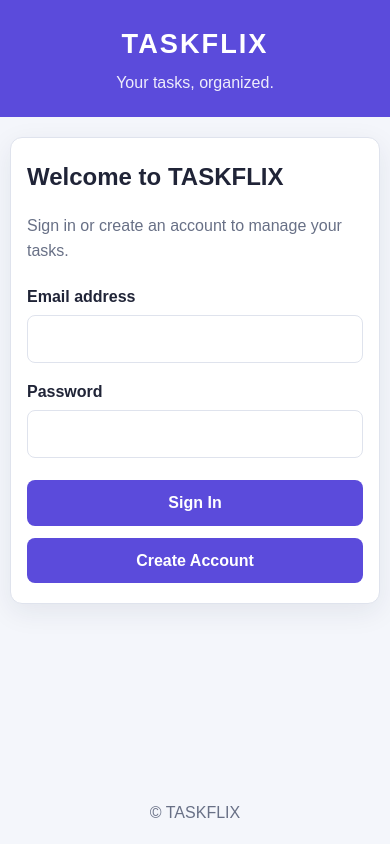
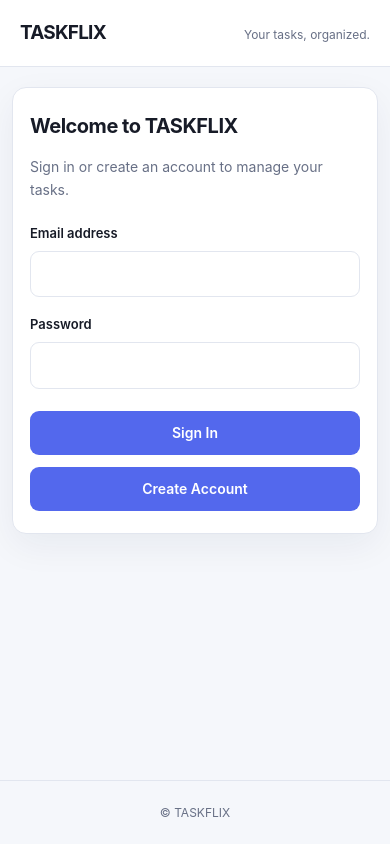
Before and after one commit to sameerirkal/Taskflix, a plain HTML site: page index.html in a window 390 px wide. Drawn offline with nearby package versions, Linux system fonts and the light colour scheme; a script that the page names is missing.

Commit message:
Refactor styles for theme support and layout adjustments
Updated styles for dark and light themes, improved layout, and adjusted component styles for better responsiveness.

```diff
--- a/style.css
+++ b/style.css
@@ -1,19 +1,84 @@
-/* =====================================
-   TASKFLIX — Main Stylesheet
-   ===================================== */
+/* ==========================================
+   TASKFLIX — Modern SaaS Design System
+   Themes: Dark, Light, System
+   ========================================== */
 
 :root {
-    --color-primary: #5b4bdb;
-    --color-primary-hover: #4738c5;
-    --color-background: #f4f6fb;
-    --color-surface: #ffffff;
-    --color-text: #202437;
-    --color-muted: #687086;
-    --color-border: #dfe3ed;
-    --color-danger: #c62828;
-    --shadow-card: 0 8px 28px rgba(30, 35, 70, 0.08);
-    --radius-card: 16px;
+    color-scheme: dark;
+
+    --bg: #0b0d12;
+    --surface: #12151c;
+    --surface-hover: #191d27;
+    --input-bg: #0e1117;
+
+    --text: #f4f6fb;
+    --text-secondary: #969eae;
+
+    --border: #272c38;
+    --accent: #7c8cff;
+    --accent-hover: #96a3ff;
+    --accent-text: #080b15;
+
+    --success: #42d6a4;
+    --danger: #ff707b;
+
+    --radius: 14px;
+    --radius-small: 9px;
+
+    --shadow: 0 12px 40px rgba(0, 0, 0, 0.18);
 }
+
+/* Light theme */
+
+:root[data-theme="light"] {
+    color-scheme: light;
+
+    --bg: #f5f7fb;
+    --surface: #ffffff;
+    --surface-hover: #f0f3fa;
+    --input-bg: #ffffff;
+
+    --text: #171b27;
+    --text-secondary: #687086;
+
+    --border: #e2e6ef;
+    --accent: #5368ed;
+    --accent-hover: #4054d5;
+    --accent-text: #ffffff;
+
+    --success: #148765;
+    --danger: #d83e50;
+
+    --shadow: 0 12px 36px rgba(25, 35, 65, 0.06);
+}
+
+/* System theme: follow device preference */
+
+@media (prefers-color-scheme: light) {
+    :root:not([data-theme="dark"]):not([data-theme="light"]) {
+        color-scheme: light;
+
+        --bg: #f5f7fb;
+        --surface: #ffffff;
+        --surface-hover: #f0f3fa;
+        --input-bg: #ffffff;
+
+        --text: #171b27;
+        --text-secondary: #687086;
+
+        --border: #e2e6ef;
+        --accent: #5368ed;
+        --accent-hover: #4054d5;
+        --accent-text: #ffffff;
+
+        --success: #148765;
+        --danger: #d83e50;
+
+        --shadow: 0 12px 36px rgba(25, 35, 65, 0.06);
+    }
+}
+
+/* Reset */
 
 * {
     box-sizing: border-box;
@@ -27,64 +92,101 @@ html {
 body {
     min-height: 100vh;
     margin: 0;
+
     display: flex;
     flex-direction: column;
-    background: var(--color-background);
-    color: var(--color-text);
-    font-family: Arial, Helvetica, sans-serif;
+
+    background: var(--bg);
+    color: var(--text);
+
+    font-family:
+        Inter,
+        -apple-system,
+        BlinkMacSystemFont,
+        "Segoe UI",
+        sans-serif;
+
+    font-size: 14px;
     line-height: 1.6;
+
+    transition:
+        background-color 0.2s ease,
+        color 0.2s ease;
 }
 
 button,
-input {
+input,
+select {
     font: inherit;
 }
 
 button {
-    min-height: 44px;
-    padding: 10px 18px;
-    border: none;
-    border-radius: 8px;
-    background: var(--color-primary);
-    color: #ffffff;
+    min-height: 42px;
+    padding: 10px 16px;
+
+    border: 1px solid transparent;
+    border-radius: var(--radius-small);
+
+    background: var(--accent);
+    color: var(--accent-text);
+
     font-weight: 600;
     cursor: pointer;
-    transition: background-color 0.2s ease;
+
+    transition:
+        background-color 0.2s ease,
+        border-color 0.2s ease,
+        transform 0.15s ease;
 }
 
 button:hover {
-    background: var(--color-primary-hover);
+    background: var(--accent-hover);
+}
+
+button:active {
+    transform: scale(0.98);
+}
+
+button:disabled {
+    opacity: 0.55;
+    cursor: not-allowed;
 }
 
 button:focus-visible,
-input:focus-visible {
-    outline: 3px solid rgba(91, 75, 219, 0.3);
-    outline-offset: 2px;
+input:focus-visible,
+select:focus-visible {
+    outline: 2px solid var(--accent);
+    outline-offset: 3px;
 }
 
-button:disabled {
-    opacity: 0.6;
-    cursor: not-allowed;
+input,
+select {
+    width: 100%;
+    min-height: 44px;
+    margin-top: 7px;
+    padding: 11px 12px;
+
+    border: 1px solid var(--border);
+    border-radius: var(--radius-small);
+
+    background: var(--input-bg);
+    color: var(--text);
 }
 
-input {
-    width: 100%;
-    min-height: 44px;
-    margin-top: 6px;
-    padding: 10px 12px;
-    border: 1px solid var(--color-border);
-    border-radius: 8px;
-    background: var(--color-surface);
-    color: var(--color-text);
+input::placeholder {
+    color: var(--text-secondary);
 }
 
-input:focus {
-    border-color: var(--color-primary);
+input:focus,
+select:focus {
+    border-color: var(--accent);
 }
 
 label {
     display: block;
-    margin-top: 16px;
+    margin-top: 17px;
+    color: var(--text);
+    font-size: 13px;
     font-weight: 600;
 }
 
@@ -95,57 +197,69 @@ label {
 /* Header */
 
 .app-header {
-    padding: 28px 20px;
-    background: var(--color-primary);
-    color: #ffffff;
-    text-align: center;
+    display: flex;
+    align-items: center;
+    justify-content: space-between;
+    gap: 20px;
+
+    padding: 20px 6%;
+
+    background: var(--surface);
+    border-bottom: 1px solid var(--border);
 }
 
 .app-header h1 {
     margin: 0;
-    font-size: 2rem;
-    letter-spacing: 2px;
+    font-size: 21px;
+    font-weight: 750;
+    letter-spacing: -0.8px;
 }
 
 .app-header p {
-    margin: 4px 0 0;
-    opacity: 0.9;
+    margin: 2px 0 0;
+    color: var(--text-secondary);
+    font-size: 12px;
 }
 
 /* Main layout */
 
 .container {
-    width: min(100% - 32px, 760px);
-    margin: 32px auto;
+    width: min(100% - 40px, 900px);
+    margin: 36px auto;
     flex: 1;
 }
 
 .card {
     margin-bottom: 24px;
     padding: 28px;
-    border: 1px solid var(--color-border);
-    border-radius: var(--radius-card);
-    background: var(--color-surface);
-    box-shadow: var(--shadow-card);
+
+    border: 1px solid var(--border);
+    border-radius: var(--radius);
+
+    background: var(--surface);
+    box-shadow: var(--shadow);
 }
 
 .card h2 {
-    margin-top: 0;
-    margin-bottom: 8px;
+    margin: 0 0 8px;
+    font-size: 22px;
+    font-weight: 700;
+    letter-spacing: -0.5px;
 }
 
 .card h3 {
     margin-top: 28px;
+    font-size: 16px;
 }
 
 .card > p {
-    color: var(--color-muted);
+    color: var(--text-secondary);
 }
 
 /* Forms */
 
 form {
-    margin-top: 20px;
+    margin-top: 22px;
 }
 
 .button-group {
@@ -161,17 +275,20 @@ form {
 
 #save-task-button {
     width: 100%;
-    margin-top: 22px;
+    margin-top: 24px;
 }
 
 #logout-button {
-    background: #e9eaf2;
-    color: var(--color-text);
+    background: var(--surface-hover);
+    border-color: var(--border);
+    color: var(--text);
 }
 
 #logout-button:hover {
-    background: #dcdfea;
+    border-color: var(--accent);
 }
+
+/* Section headings */
 
 .section-heading {
     display: flex;
@@ -205,10 +322,12 @@ form {
 }
 
 .task-item {
-    padding: 16px;
-    border: 1px solid var(--color-border);
-    border-radius: 10px;
-    background: #fafbff;
+    padding: 18px;
+
+    border: 1px solid var(--border);
+    border-radius: var(--radius-small);
+
+    background: var(--surface-hover);
 }
 
 .task-item h4 {
@@ -218,7 +337,7 @@ form {
 
 .task-item p {
     margin: 4px 0;
-    color: var(--color-muted);
+    color: var(--text-secondary);
     overflow-wrap: anywhere;
 }
 
@@ -229,34 +348,40 @@ form {
 /* Footer */
 
 .app-footer {
-    padding: 18px;
-    color: var(--color-muted);
+    padding: 22px;
+    border-top: 1px solid var(--border);
+
+    color: var(--text-secondary);
     text-align: center;
 }
 
 .app-footer p {
     margin: 0;
+    font-size: 12px;
 }
 
-/* Mobile layout */
+/* Mobile responsive layout */
 
-@media (max-width: 520px) {
+@media (max-width: 600px) {
     .app-header {
-        padding: 22px 16px;
+        padding: 18px 20px;
     }
 
     .app-header h1 {
-        font-size: 1.7rem;
+        font-size: 19px;
     }
 
     .container {
-        width: min(100% - 20px, 760px);
+        width: calc(100% - 24px);
         margin: 20px auto;
     }
 
     .card {
-        padding: 20px 16px;
-        border-radius: 12px;
+        padding: 22px 17px;
+    }
+
+    .card h2 {
+        font-size: 20px;
     }
 
     .button-group {
@@ -276,3 +401,15 @@ form {
         width: 100%;
     }
 }
+
+/* Respect reduced-motion preferences */
+
+@media (prefers-reduced-motion: reduce) {
+    *,
+    *::before,
+    *::after {
+        scroll-behavior: auto !important;
+        transition-duration: 0.01ms !important;
+        animation-duration: 0.01ms !important;
+    }
+}
```
